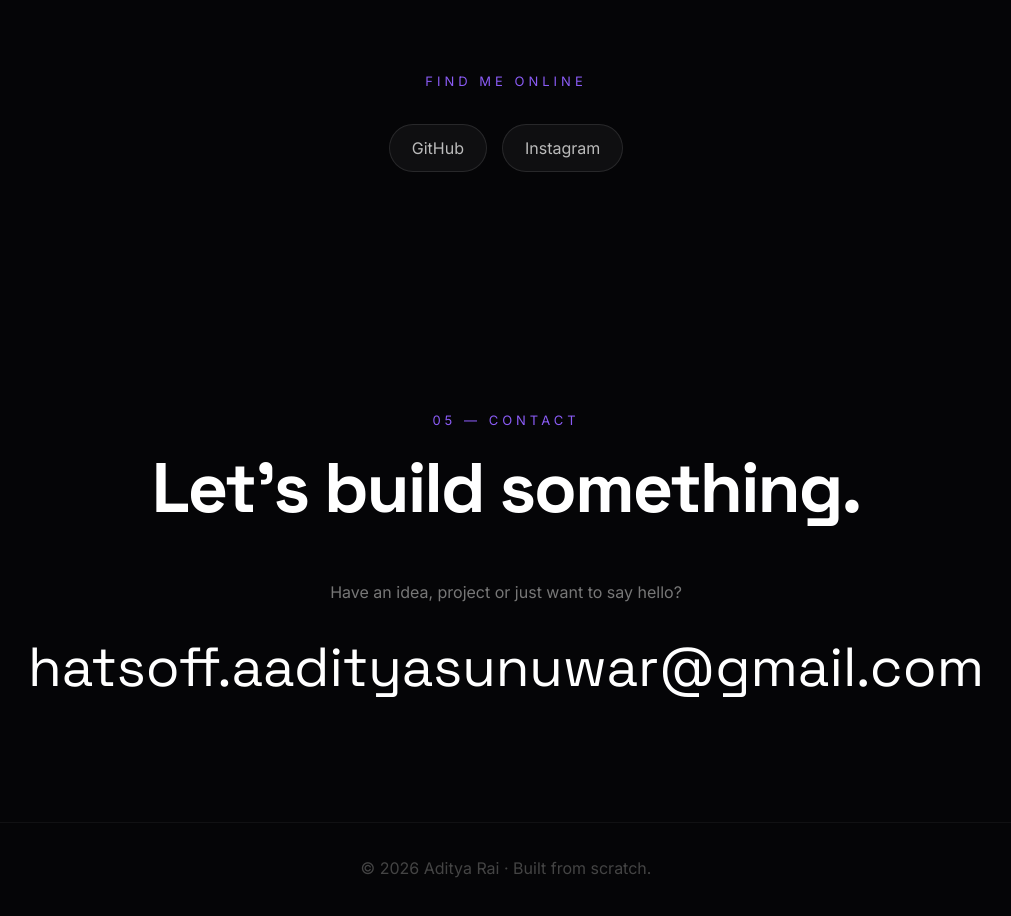
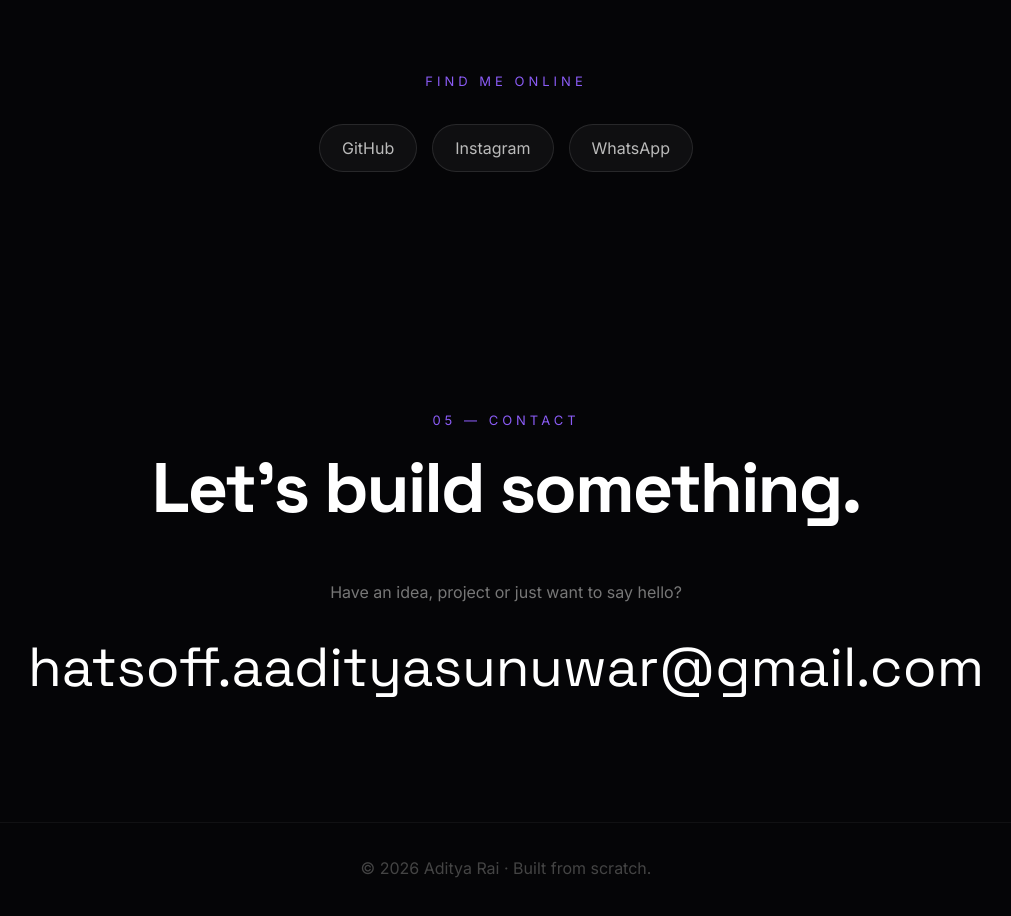
Before and after one commit to Aditya-Rai404/Portfolio, a plain HTML site: page index.html in a window 1280 px wide. Shown: the part 4280-5196 px from the top of the page, without its empty margins (134-1145 px from the left). Drawn offline with Linux system fonts and the light colour scheme.

Commit message:
Update index.html

```diff
--- a/index.html
+++ b/index.html
@@ -1027,7 +1027,13 @@ footer {
         >
             Instagram
         </a>
-
+<a
+    class="social"
+    href="https://wa.me/9807053574"
+    target="_blank"
+>
+    WhatsApp
+</a>
     </div>
 
 </section>
```
